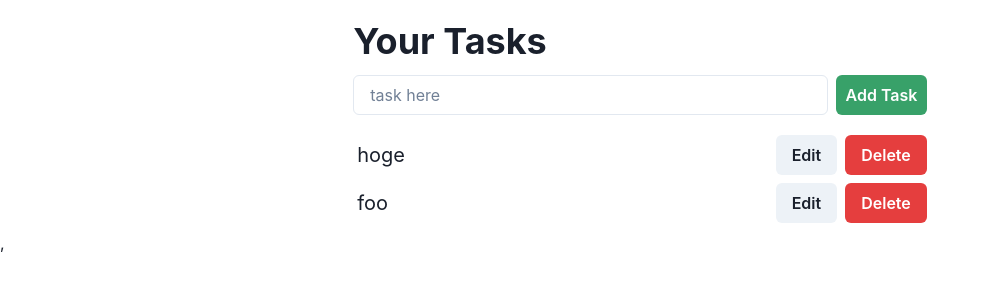
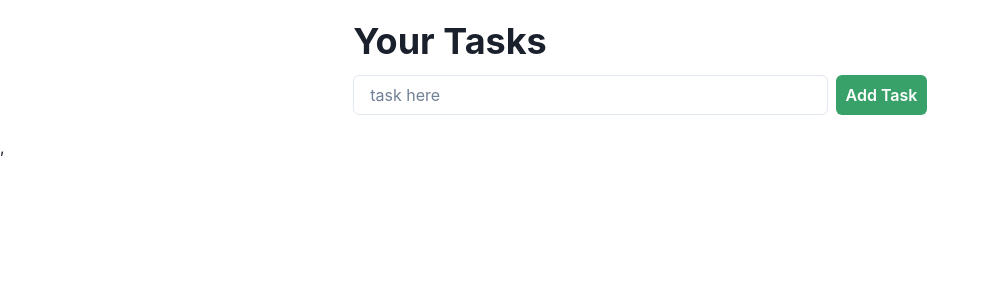
Before and after one commit to kotakanazawa/todo-list-tutorial, a React (Vite) app: page / in a window 1280 px wide. Shown: the top 300 px of the page, without its empty margins (0-989 px from the left). Built offline with nearby package versions, Linux system fonts and the light colour scheme.

Commit message:
Save tasks to LocalStorage

```diff
--- a/src/components/TodoWrapper.tsx
+++ b/src/components/TodoWrapper.tsx
@@ -1,4 +1,4 @@
-import { useState } from "react"
+import { useState, useEffect } from "react"
 import { TodoForm } from "./TodoForm"
 import { Todo } from "./Todo"
 import { EditTodoForm } from "./EditTodoForm"
@@ -12,20 +12,13 @@ export type Todo = {
 }
 
 export const TodoWrapper = () => {
-  const [todos, setTodos] = useState<Todo[]>([
-    {
-      id: 1,
-      title: "hoge",
-      completed: false,
-      isEditing: false
-    },
-    {
-      id: 2,
-      title: "foo",
-      completed: false,
-      isEditing: false
-    }
-  ])
+  const storedTodos: string | null = localStorage.getItem('todos')
+  const initialTodos = storedTodos ? JSON.parse(storedTodos) as Todo[] : []
+  const [todos, setTodos] = useState<Todo[]>(initialTodos)
+
+  useEffect(() => {
+    localStorage.setItem('todos', JSON.stringify(todos))
+  }, [todos])
 
   const toast = useToast()
 
@@ -80,10 +73,10 @@ export const TodoWrapper = () => {
     })
   }
 
-  const updateTodo = (newTitle: string, id: number) => {
+  const updateTodo = (newTitle: string, taskId: number) => {
     setTodos((prevTodos) => {
       const newTodos = prevTodos.map((prevTodo) => {
-        if (prevTodo.id === id) {
+        if (prevTodo.id === taskId) {
           return {
             ...prevTodo,
             title: newTitle,
```
